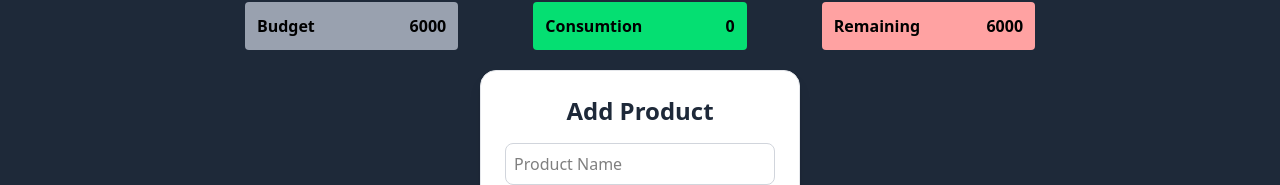
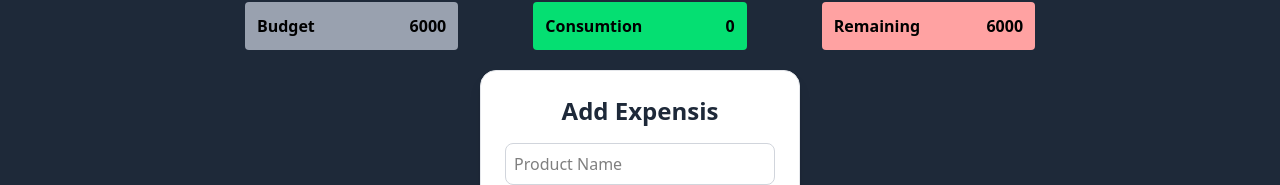
Before and after one commit to Shepherdeye/Imortant_Topics-_In_React, a React (Vite) app: page /budget in a window 1280 px wide. Shown: the part 147-332 px from the top of the page. Built offline with nearby package versions, Linux system fonts and the light colour scheme.

Commit message:
changing  the title

```diff
--- a/src/topics/Context-reverse/components-contenx/budgetComponents/ProductForm.jsx
+++ b/src/topics/Context-reverse/components-contenx/budgetComponents/ProductForm.jsx
@@ -31,7 +31,7 @@ const ProductForm = () => {
             {/* Form */}
             < div className="bg-white p-6 shadow-lg rounded-2xl w-80 border border-gray-200 my-5" >
                 <h2 className="text-2xl font-semibold text-gray-800 text-center mb-4">
-                    Add Product
+                    Add Expensis
                 </h2>
                 <input
                     type="text"
```
